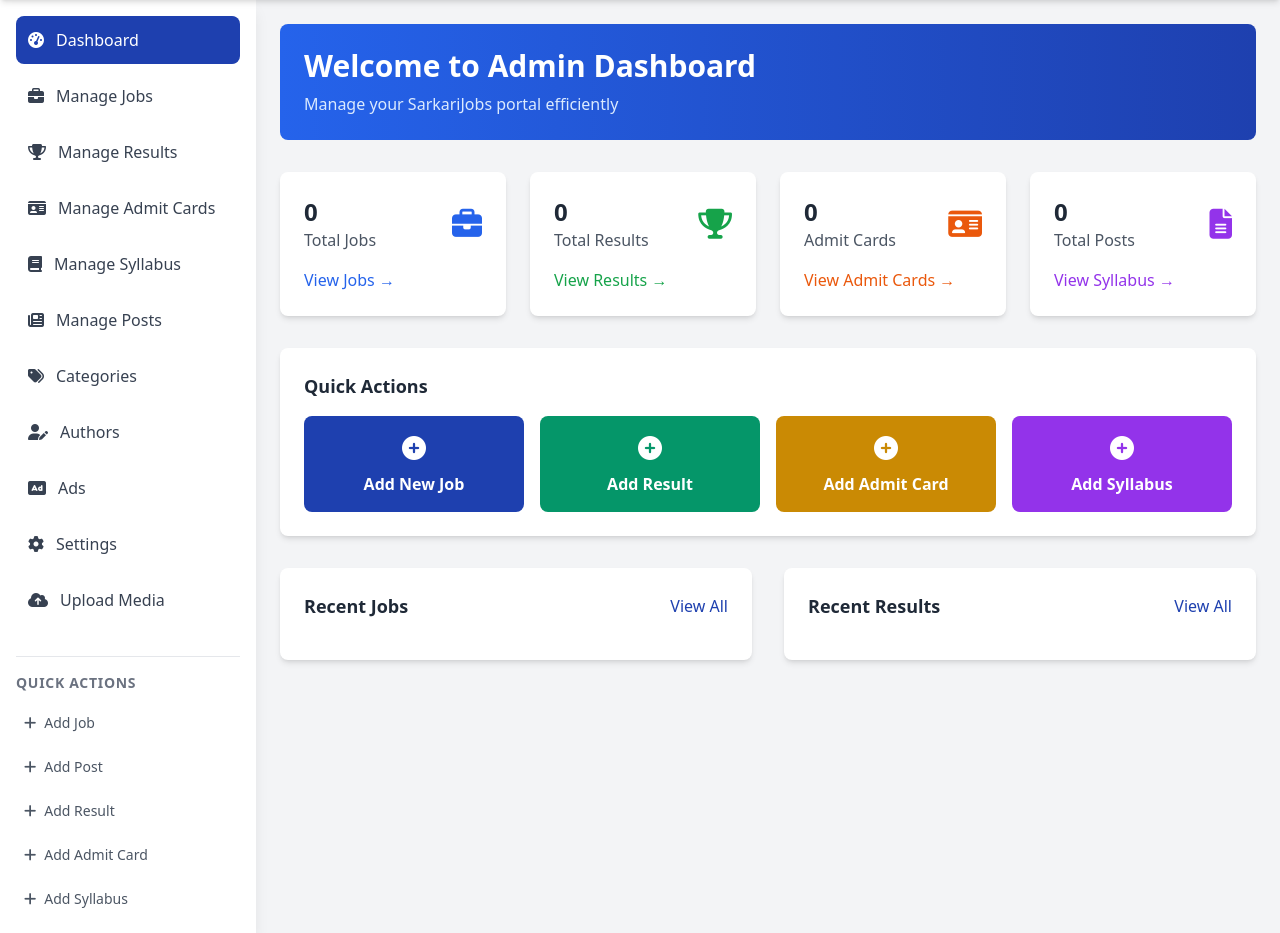
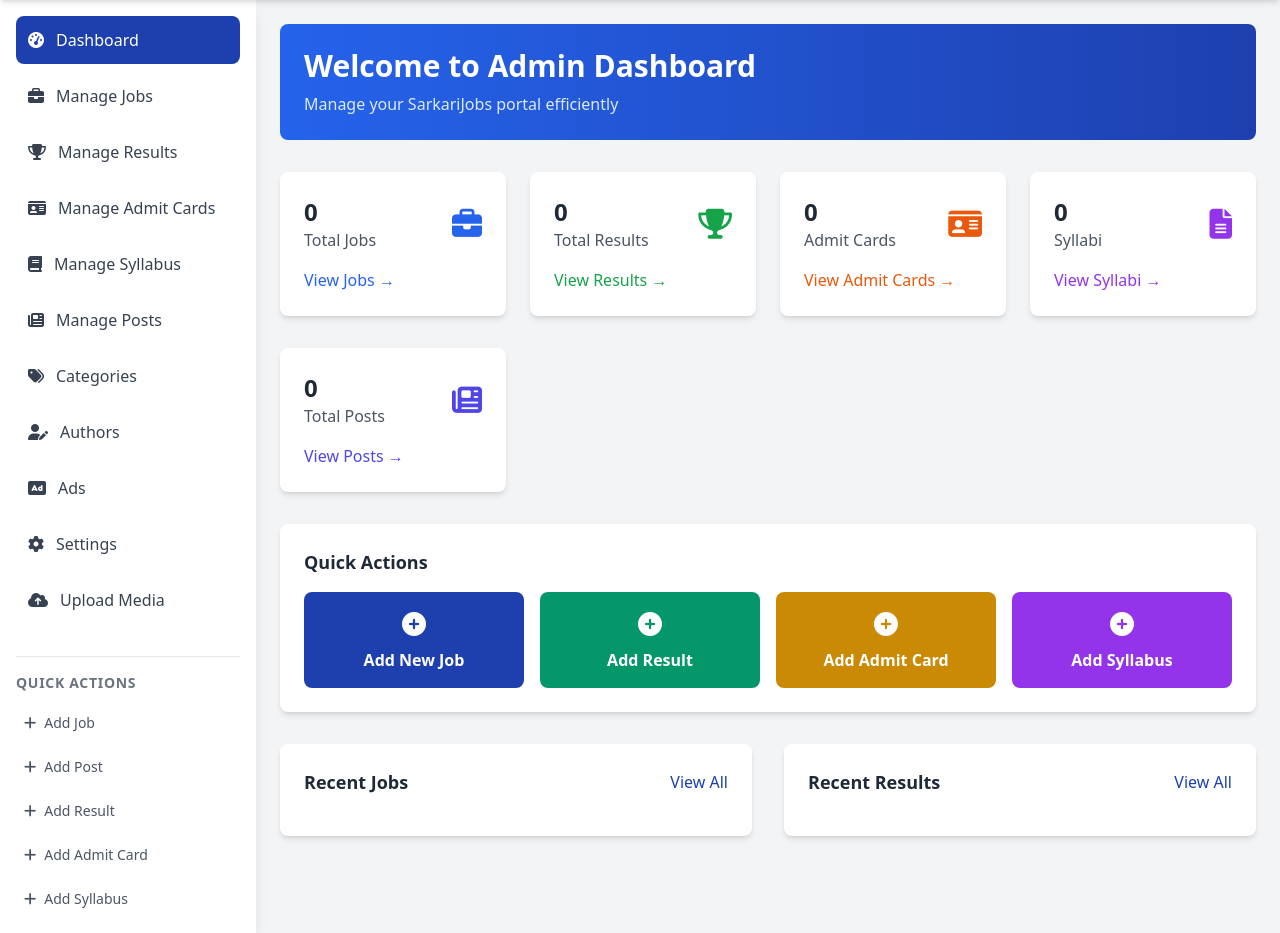
Before and after one commit to ishailendra26/sarkari, a PHP site: page /sarkari/admin/index.php in a window 1280 px wide. Shown: the part 64-997 px from the top of the page. Run offline with PHP 8.4, Linux system fonts and the light colour scheme; the visitor is signed in with stand-in values (Sample User, id 1); data that the repository does not hold is empty; some libraries are stand-ins or nearby versions.

Commit message:
fix design issue

```diff
--- a/admin/index.php
+++ b/admin/index.php
@@ -6,6 +6,7 @@ require_once '../src/models/Job.php';
 require_once '../src/models/Result.php';
 require_once '../src/models/AdmitCard.php';
 require_once '../src/models/Post.php';
+require_once '../src/models/Syllabus.php';
 
 requireLogin();
 
@@ -13,12 +14,14 @@ $jobModel = new Job();
 $resultModel = new Result();
 $admitModel = new AdmitCard();
 $postModel = new Post();
+$syllabusModel = new Syllabus();
 
 // Get dashboard stats
 $totalJobs = $jobModel->getCount();
 $totalResults = $resultModel->getCount();
 $totalAdmits = $admitModel->getCount();
 $totalPosts = $postModel->getCount();
+$totalSyllabi = $syllabusModel->getCount();
 
 $recentJobs = $jobModel->getLatest(5);
 $recentResults = $resultModel->getLatest(5);
@@ -70,12 +73,26 @@ include 'includes/header.php';
                 <div class="bg-white rounded-lg shadow-md p-6">
                     <div class="flex items-center justify-between">
                         <div>
+                            <h3 class="text-2xl font-bold text-gray-800"><?= $totalSyllabi ?></h3>
+                            <p class="text-gray-600">Syllabi</p>
+                        </div>
+                        <i class="fas fa-file-alt text-3xl text-purple-600"></i>
+                    </div>
+                    <a href="syllabi.php" class="block mt-4 text-purple-600 hover:text-purple-800 font-medium">View Syllabi →</a>
+                </div>
+            </div>
+
+            <!-- Additional Stats Row -->
+            <div class="grid grid-cols-1 md:grid-cols-2 lg:grid-cols-4 gap-6 mb-8">
+                <div class="bg-white rounded-lg shadow-md p-6">
+                    <div class="flex items-center justify-between">
+                        <div>
                             <h3 class="text-2xl font-bold text-gray-800"><?= $totalPosts ?></h3>
                             <p class="text-gray-600">Total Posts</p>
                         </div>
-                        <i class="fas fa-file-alt text-3xl text-purple-600"></i>
+                        <i class="fas fa-newspaper text-3xl text-indigo-600"></i>
                     </div>
-                    <a href="syllabi.php" class="block mt-4 text-purple-600 hover:text-purple-800 font-medium">View Syllabus →</a>
+                    <a href="posts.php" class="block mt-4 text-indigo-600 hover:text-indigo-800 font-medium">View Posts →</a>
                 </div>
             </div>
 
```
Also changed, not shown: index.php (+21 -16 lines).
